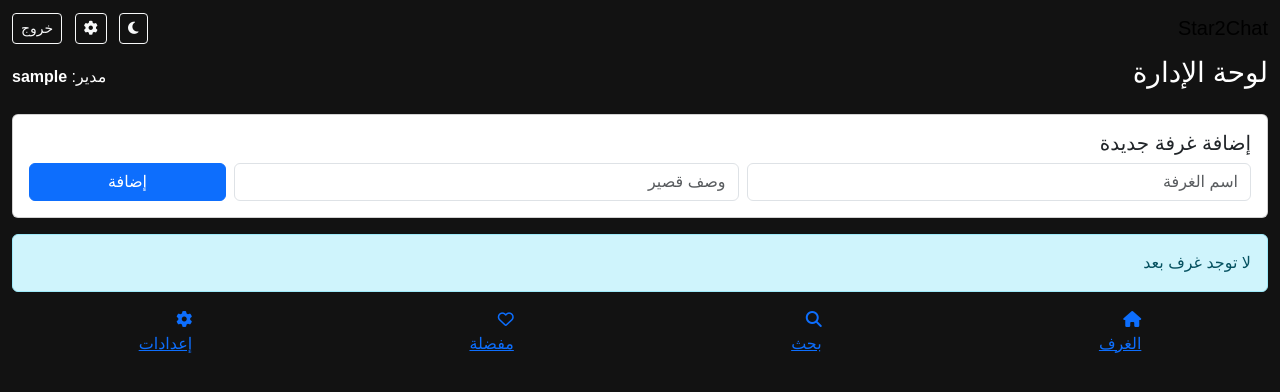
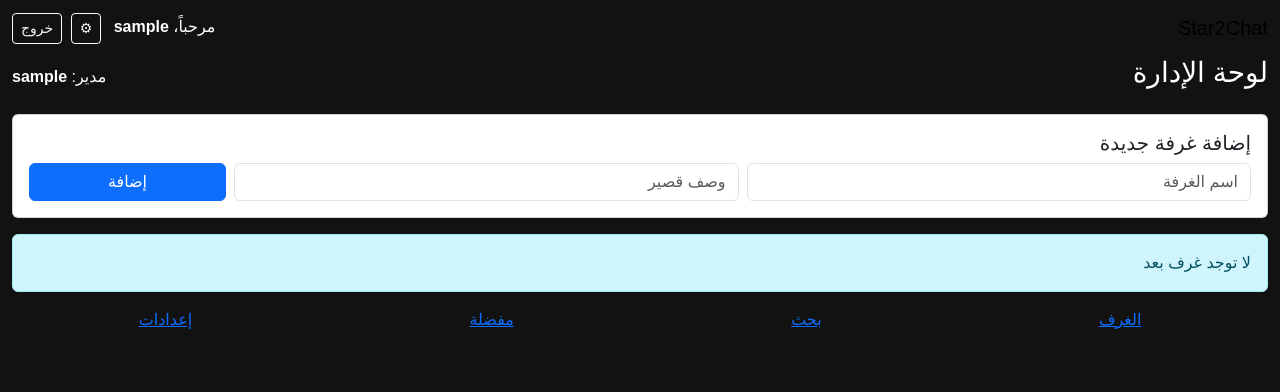
Before and after one commit to Mohammedkaadi/chat_app, a Flask app: page /admin in a window 1280 px wide. Shown: the top 392 px of the page. Run offline with Flask 3, Linux system fonts and the light colour scheme; the visitor is signed in with stand-in values (Sample User, id 1); data that the repository does not hold is empty.

Commit message:
Update base.html

```diff
--- a/templates/base.html
+++ b/templates/base.html
@@ -5,16 +5,11 @@
   <meta name="viewport" content="width=device-width,initial-scale=1,viewport-fit=cover">
   <meta name="theme-color" content="#0ea5a4">
   <link rel="manifest" href="{{ url_for('static', filename='manifest.json') }}">
-  <title>{{ title if title else 'Star2Chat App' }}</title>
-
+  <title>{{ title if title else 'Star2Chat' }}</title>
   <link href="https://cdn.jsdelivr.net/npm/bootstrap@5.3.0/dist/css/bootstrap.rtl.min.css" rel="stylesheet">
-  <link rel="stylesheet" href="https://cdnjs.cloudflare.com/ajax/libs/font-awesome/6.4.0/css/all.min.css">
   <link rel="stylesheet" href="{{ url_for('static', filename='style-app.css') }}">
-
   <meta name="apple-mobile-web-app-capable" content="yes">
-  <meta name="apple-mobile-web-app-status-bar-style" content="black-translucent">
   <link rel="apple-touch-icon" href="{{ url_for('static', filename='icons/icon-192.png') }}">
-
   <script>
     if ('serviceWorker' in navigator) {
       window.addEventListener('load', function() {
@@ -29,15 +24,14 @@
     <a class="navbar-brand app-title" href="{{ url_for('rooms') }}">Star2Chat</a>
     <div>
       {% if session.get('user') %}
-        <button id="themeBtn" class="btn btn-sm btn-outline-light me-2" title="تبديل الوضع"><i class="fa-solid fa-moon"></i></button>
-        <a href="{{ url_for('settings') }}" class="btn btn-sm btn-outline-light me-2"><i class="fa-solid fa-gear"></i></a>
-        <a href="{{ url_for('logout') }}" class="btn btn-sm btn-outline-light">خروج</a>
+      <span class="me-2 text-white">مرحباً، <strong>{{ session.get('user') }}</strong></span>
+      <a href="{{ url_for('settings') }}" class="btn btn-sm btn-outline-light me-1">⚙</a>
+      <a href="{{ url_for('logout') }}" class="btn btn-sm btn-outline-light">خروج</a>
       {% endif %}
     </div>
   </div>
 </nav>
-
-<div id="app" class="app-shell container-fluid">
+<div class="app-shell container-fluid">
   {% with messages = get_flashed_messages(with_categories=true) %}
     {% if messages %}
       {% for cat,msg in messages %}
@@ -56,15 +50,6 @@
     <a href="{{ url_for('settings') }}" class="app-tab"><i class="fa-solid fa-gear"></i><div>إعدادات</div></a>
   </div>
 </footer>
-
-<script>
-  const themeBtn = document.getElementById('themeBtn');
-  themeBtn?.addEventListener('click', () => {
-    document.body.classList.toggle('dark');
-    localStorage.setItem('theme', document.body.classList.contains('dark') ? 'dark' : 'light');
-  });
-  if (localStorage.getItem('theme')==='dark') document.body.classList.add('dark');
-</script>
 <script src="https://cdn.jsdelivr.net/npm/bootstrap@5.3.0/dist/js/bootstrap.bundle.min.js"></script>
 </body>
 </html>
```
